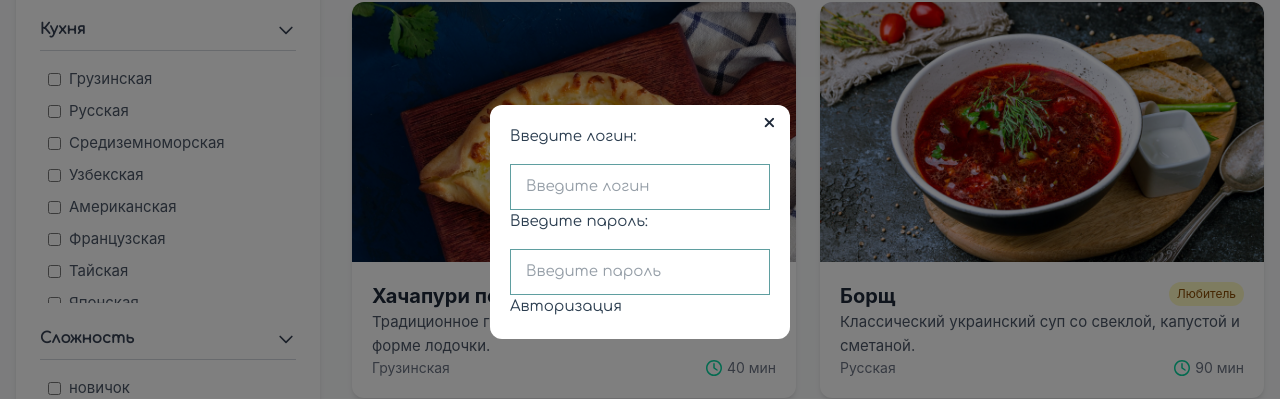
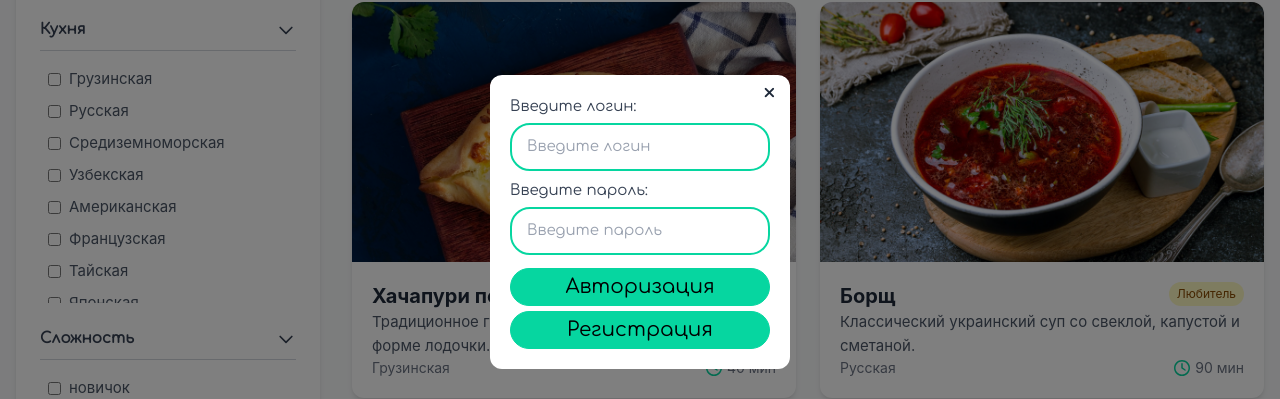
Before and after one commit to golubTolik/CookFlow, a Vue app: page / in a window 1280 px wide. Both pictures are taken after a click on the element "Войти". Shown: the part 178-577 px from the top of the page. Built offline with nearby package versions, Linux system fonts and the light colour scheme.

Commit message:
стилизовано окно регистрации и авторизации

```diff
--- a/src/App.vue
+++ b/src/App.vue
@@ -221,7 +221,7 @@ export default {
             </div>
             <div class="cursor-pointer text-xl !px-6 !py-1 border-1 border-[#06D6A0] duration-200 rounded-full capitalize text-black hover:bg-[#06D6A0] hover:-translate-y-1 hover:shadow-lg" @click="dialogVisible=true"><p>Войти</p></div>
             <Dialog v-model:show="dialogVisible">
-                <Login @close="dialogVisible = false"/>
+                <Login v-model:show="dialogVisible"/>
             </Dialog>
         </div>
     </header>
--- a/src/components/Login.vue
+++ b/src/components/Login.vue
@@ -2,23 +2,33 @@
 export default {
   data() {
     return {
-      comment: {
+      user: {
         name: "",
-        body: "",
-        email: "",
-      }
-
+        login: "",
+        password: "",
+      },
+      check: true,
     }
   },
   methods: {
-    addComment() {
-      this.comment.id = Date.now();
-      this.$emit('create',this.comment);
-      this.comment = {
-        name: "",
-        body: "",
-        email: "",
-      }
+    authorization() {
+    //   this.user.id = Date.now();
+    //   this.$emit('login',this.user);
+    //   this.user = {
+    //     login: "",
+    //     password: "",
+    //   }
+    // this.$emit('update:show', false)
+    },
+    registration(){
+        // this.user.id = Date.now();
+        // this.$emit('registr',this.user);
+        // this.user = {
+        //     neme: "",
+        //     login: "",
+        //     password: "",
+        // }
+        this.check = !this.check
     }
   }
 }
@@ -26,42 +36,27 @@ export default {
 
 <template>
 <div class="form">
-    <form @submit.prevent @click.stop>
-        <strong>Введите логин:</strong>
-        <input type="text" class="input" placeholder="Введите логин" v-model="login">
-        <strong>Введите пароль:</strong>
-        <input type="text" class="input" placeholder="Введите пароль" v-model="password">
-        <div class="btn-form  btn-down"><button  @click="avto">Авторизация</button></div>
+    <form class="flex justify-center flex-col" @submit.prevent @click.stop>
+        <div v-if="check">
+            <strong class="text-gray-700 !mb-1 border-gray-300 font-[Comfortaa] cursor-pointer flex justify-between items-center">Введите логин:</strong>
+            <input type="text" class="!mb-2 w-full rounded-[20px] px-[15px] py-[10px] border-2 border-[#06D6A0] bg-opacity-20 placeholder-gray-400 text-gray-800 focus:outline-none focus:ring-0 focus:bg-opacity-30 transition" placeholder="Введите логин" v-model="user.login">
+            <strong class="text-gray-700 !mb-1 border-gray-300 font-[Comfortaa] cursor-pointer flex justify-between items-center">Введите пароль:</strong>
+            <input type="text" class="!mb-2 w-full rounded-[20px] px-[15px] py-[10px] border-2 border-[#06D6A0] bg-opacity-20 placeholder-gray-400 text-gray-800 focus:outline-none focus:ring-0 focus:bg-opacity-30 transition" placeholder="Введите пароль" v-model="user.password">
+            <div class="!mt-[5px] cursor-pointer text-xl !px-6 !py-1 border-1 bg-[#06D6A0] border-[#06D6A0] duration-200 rounded-full capitalize text-black hover:bg-white text-center " @click="$emit('update:show', false)"><button  >Авторизация</button></div>
+        </div>
+        <div v-else>
+            <strong class="text-gray-700 !mb-1 border-gray-300 font-[Comfortaa] cursor-pointer flex justify-between items-center">Введите имя:</strong>
+            <input type="text" class="!mb-2 w-full rounded-[20px] px-[15px] py-[10px] border-2 border-[#06D6A0] bg-opacity-20 placeholder-gray-400 text-gray-800 focus:outline-none focus:ring-0 focus:bg-opacity-30 transition" placeholder="Введите логин" v-model="user.name">
+            <strong class="text-gray-700 !mb-1 border-gray-300 font-[Comfortaa] cursor-pointer flex justify-between items-center">Введите логин:</strong>
+            <input type="text" class="!mb-2 w-full rounded-[20px] px-[15px] py-[10px] border-2 border-[#06D6A0] bg-opacity-20 placeholder-gray-400 text-gray-800 focus:outline-none focus:ring-0 focus:bg-opacity-30 transition" placeholder="Введите логин" v-model="user.login">
+            <strong class="text-gray-700 !mb-1 border-gray-300 font-[Comfortaa] cursor-pointer flex justify-between items-center">Введите пароль:</strong>
+            <input type="text" class="!mb-2 w-full rounded-[20px] px-[15px] py-[10px] border-2 border-[#06D6A0] bg-opacity-20 placeholder-gray-400 text-gray-800 focus:outline-none focus:ring-0 focus:bg-opacity-30 transition" placeholder="Введите пароль" v-model="user.password">
+        </div>
+        <div class="!mt-[5px] cursor-pointer text-xl !px-6 !py-1 border-1 bg-[#06D6A0] border-[#06D6A0] duration-200 rounded-full capitalize text-black hover:bg-white text-center "><button  @click="registration">Регистрация</button></div>
     </form>
 </div>
 </template>
 
 <style scoped>
-form{
-  display: flex;
-  justify-content: center;
-  flex-direction: column;
-}
-input{
-  width: 100%;
-  border: 1px solid cadetblue;
-  padding: 10px 15px;
-  margin-top: 15px;
-}
-.btn{
-  margin-top: 15px;
-  align-self: center;
-  padding: 10px 15px;
-  background: none;
-  color: teal;
-  border: 1px solid cadetblue;
-  transition: .6s;
-}
-.btn:hover{
-  background: teal;
-  color: white;
-  border: 1px solid white;
-  transition: .3s;
-}
 
 </style>
```
